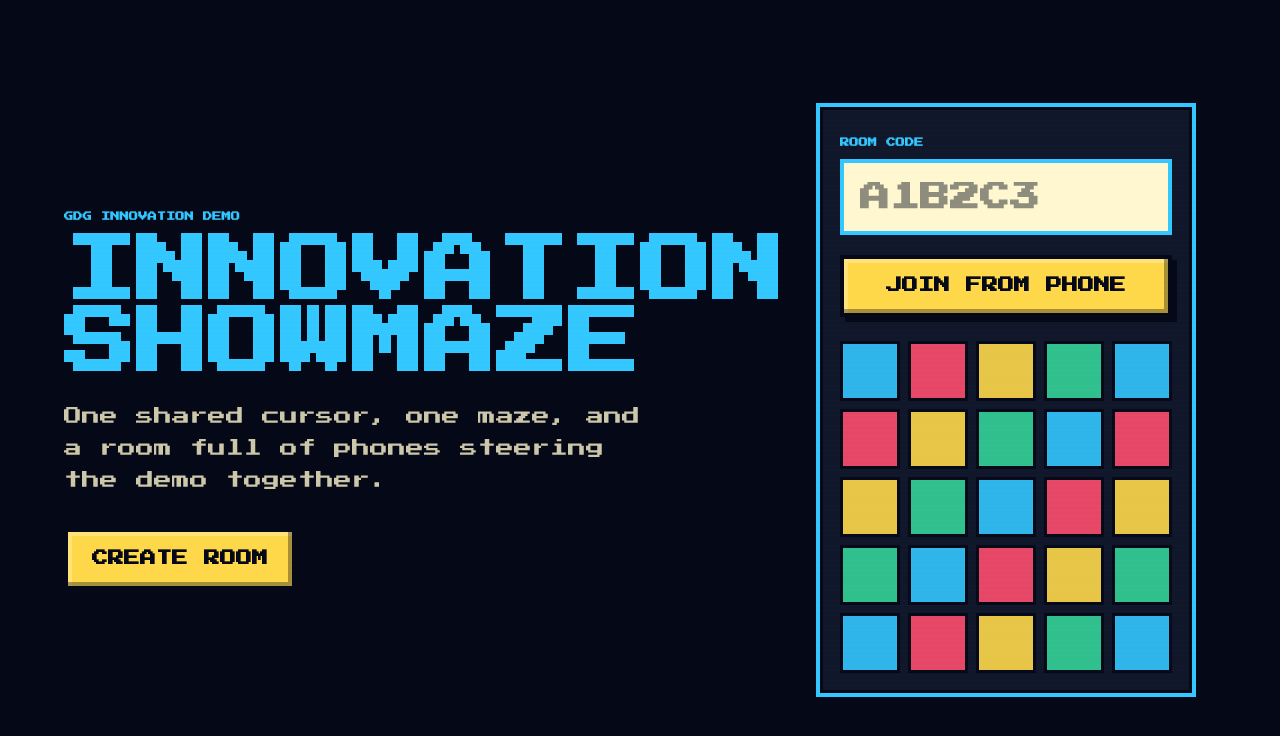
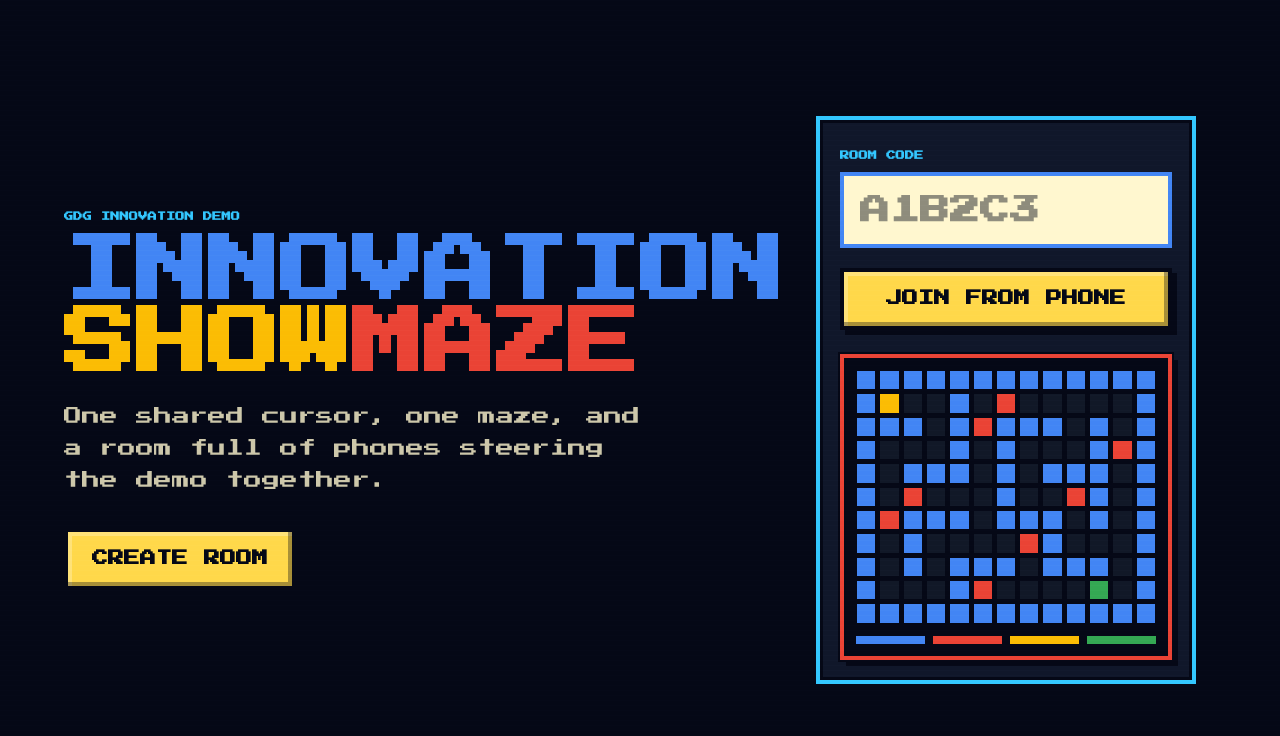
Before and after one commit to RyanY16/innovation-showmaze, a Next.js app: page / in a window 1280 px wide. Shown: the top 736 px of the page. Built offline with nearby package versions, Linux system fonts and the light colour scheme; no server answers.

Commit message:
Restyle landing page with GDG maze

```diff
--- a/src/app/page.tsx
+++ b/src/app/page.tsx
@@ -47,39 +47,82 @@ export default function LandingPage() {
     <main className="min-h-screen bg-ink px-5 py-8 text-bone">
       <section className="mx-auto grid min-h-[calc(100vh-4rem)] max-w-6xl items-center gap-8 md:grid-cols-[1.05fr_0.95fr]">
         <div>
-          <p className="hud-label mb-3">GDG innovation demo</p>
-          <h1 className="pixel-title text-5xl leading-tight text-cyan md:text-7xl">Innovation Showmaze</h1>
+          <p className="hud-label mb-3 text-[#34a853]">GDG innovation demo</p>
+          <h1 className="pixel-title text-5xl leading-tight md:text-7xl">
+            <span className="text-[#4285f4]">Innovation</span>{" "}
+            <span className="text-[#fbbc04]">Show</span><span className="text-[#ea4335]">maze</span>
+          </h1>
           <p className="mt-5 max-w-xl text-lg leading-8 text-bone/80">
             One shared cursor, one maze, and a room full of phones steering the demo together.
           </p>
           <div className="mt-8 flex flex-wrap gap-4">
-            <button className="pixel-button px-6 py-4" onClick={createRoom} disabled={creating}>
+            <button className="pixel-button bg-[#fbbc04] px-6 py-4" onClick={createRoom} disabled={creating}>
               {creating ? "Creating..." : "Create Room"}
             </button>
           </div>
           {error ? <p className="mt-4 border-[3px] border-coral bg-panel px-4 py-3 font-black text-coral">{error}</p> : null}
         </div>
 
-        <form onSubmit={joinRoom} className="pixel-panel p-5">
-          <label className="hud-label" htmlFor="roomCode">
+        <form onSubmit={joinRoom} className="pixel-panel border-[#4285f4] p-5">
+          <label className="hud-label text-[#34a853]" htmlFor="roomCode">
             Room code
           </label>
           <input
             id="roomCode"
-            className="mt-2 w-full border-[4px] border-cyan bg-bone px-4 py-4 font-mono text-3xl font-black uppercase text-ink outline-none placeholder:text-ink/45"
+            className="mt-2 w-full border-[4px] border-[#4285f4] bg-bone px-4 py-4 font-mono text-3xl font-black uppercase text-ink outline-none placeholder:text-ink/45"
             value={roomCode}
             onChange={(event) => setRoomCode(event.target.value)}
             maxLength={36}
             placeholder="A1B2C3"
           />
-          <button className="pixel-button mt-5 w-full px-5 py-4">Join From Phone</button>
-          <div className="mt-6 grid grid-cols-5 gap-2 opacity-90">
-            {Array.from({ length: 25 }).map((_, index) => (
-              <div key={index} className={`aspect-square border-[3px] border-ink ${index % 4 === 0 ? "bg-cyan" : index % 4 === 1 ? "bg-coral" : index % 4 === 2 ? "bg-gold" : "bg-mint"}`} />
-            ))}
-          </div>
+          <button className="pixel-button mt-5 w-full bg-[#34a853] px-5 py-4">Join From Phone</button>
+          <PlaceholderMaze />
         </form>
       </section>
     </main>
   );
 }
+
+const mazeCells = [
+  "#############",
+  "#S  #       #",
+  "### # ### # #",
+  "#   # #   # #",
+  "# ### # ### #",
+  "#     #   # #",
+  "# ### ### # #",
+  "# #     #   #",
+  "# # ### ### #",
+  "#   #     E #",
+  "#############"
+];
+
+function PlaceholderMaze() {
+  return (
+    <div className="mt-6 border-[4px] border-[#ea4335] bg-ink p-3 shadow-pixel">
+      <div className="grid gap-[3px]" style={{ gridTemplateColumns: `repeat(${mazeCells[0].length}, minmax(0, 1fr))` }}>
+        {mazeCells.flatMap((row, rowIndex) =>
+          [...row].map((cell, columnIndex) => {
+            const color =
+              cell === "#"
+                ? "bg-[#4285f4]"
+                : cell === "S"
+                  ? "bg-[#fbbc04]"
+                  : cell === "E"
+                    ? "bg-[#34a853]"
+                    : (rowIndex + columnIndex) % 7 === 0
+                      ? "bg-[#ea4335]"
+                      : "bg-[#111827]";
+            return <span key={`${rowIndex}-${columnIndex}`} className={`aspect-square border border-ink ${color}`} />;
+          })
+        )}
+      </div>
+      <div className="mt-3 grid grid-cols-4 gap-2">
+        <span className="h-2 bg-[#4285f4]" />
+        <span className="h-2 bg-[#ea4335]" />
+        <span className="h-2 bg-[#fbbc04]" />
+        <span className="h-2 bg-[#34a853]" />
+      </div>
+    </div>
+  );
+}
```
